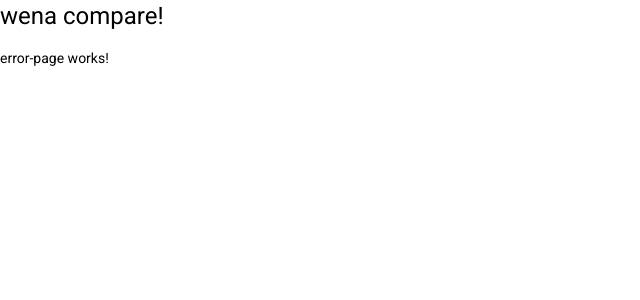
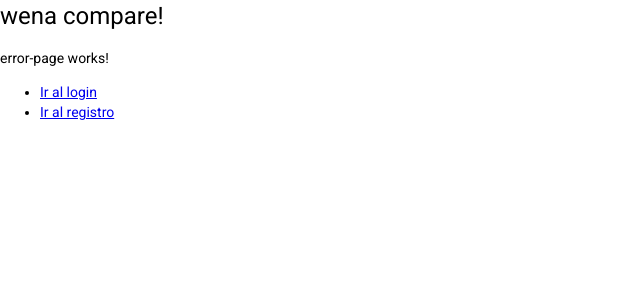
Before and after one commit to birrein/angular-udemy-course-section12-heroesApp, an Angular app: page /404 in a window 1280 px wide. Shown: the top 300 px of the page, without its empty margins (0-640 px from the left). Built offline with nearby package versions, Linux system fonts and the light colour scheme.

Commit message:
Auth routing

```diff
--- a/src/app/app-routing.module.ts
+++ b/src/app/app-routing.module.ts
@@ -3,6 +3,10 @@
 import { ErrorPageComponent } from './shared/error-page/error-page.component';
 
 const routes: Routes = [
+  {
+    path: 'auth',
+    loadChildren: () => import('./auth/auth.module').then((m) => m.AuthModule),
+  },
   {
     path: '404',
     component: ErrorPageComponent,
--- a/src/app/shared/error-page/error-page.component.html
+++ b/src/app/shared/error-page/error-page.component.html
@@ -1 +1,10 @@
 <p>error-page works!</p>
+
+<ul>
+  <li>
+    <a routerLink="/auth/login">Ir al login</a>
+  </li>
+  <li>
+    <a routerLink="/auth/register">Ir al registro</a>
+  </li>
+</ul>
```
Also changed, not shown: src/app/auth/auth-routing.module.ts (added, +30 -0 lines), src/app/auth/auth.module.ts (+4 -10 lines).
